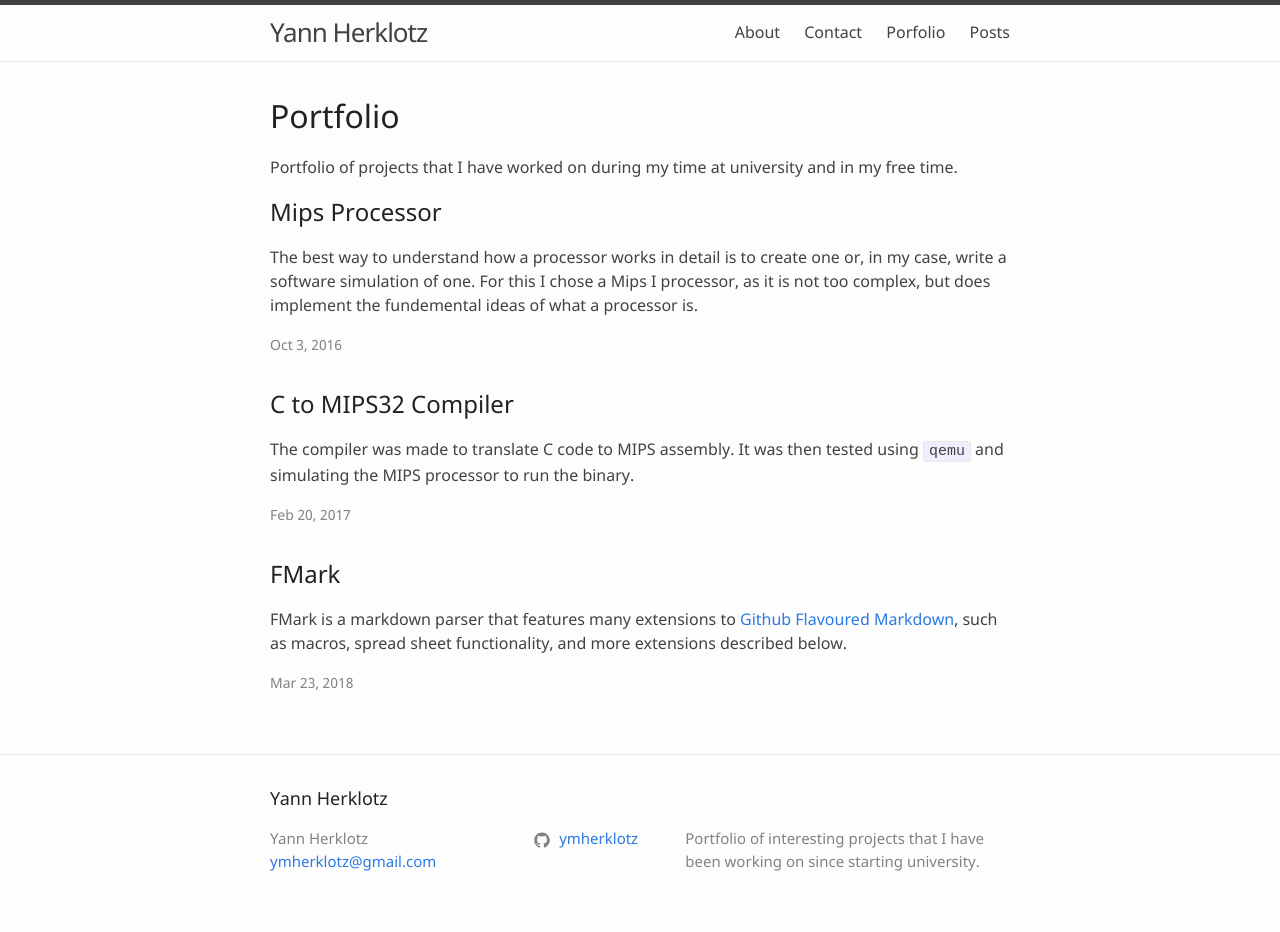
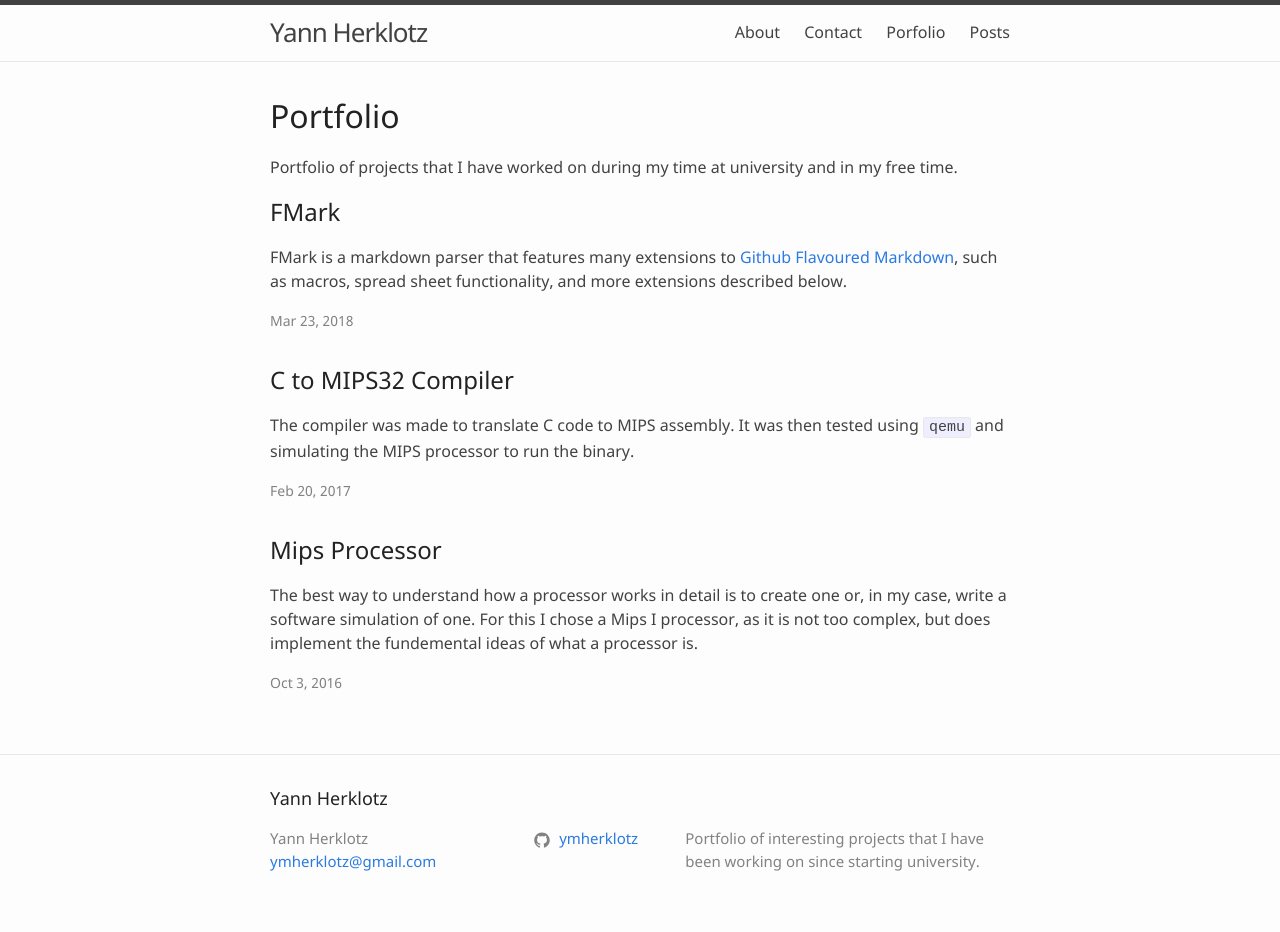
Before and after one commit to ymherklotz/website-imperial, a Jekyll site: the page built from portfolio.md, in a window 1280 px wide. Built offline with Jekyll 4.4.1, drawn with Linux system fonts in a browser that asks for light colours.

Commit message:
Making posts reverse

```diff
--- a/_layouts/.#portfolio.html
+++ /dev/null
@@ -1 +0,0 @@
-yannherklotz@yann-arch.530:1522182700
--- a/_layouts/portfolio.html
+++ b/_layouts/portfolio.html
@@ -7,7 +7,8 @@ layout: default
   {{ content }}
 
   <ul class="post-list">
-    {% for post in site.portfolio %}
+    {% assign portfolio_reverse = site.portfolio | reverse %}
+    {% for post in portfolio_reverse %}
 
     <li>
       <div class="post-clickable" onclick="location.href='{{ post.url | relative_url }}';">
--- a/_layouts/posts.html
+++ b/_layouts/posts.html
@@ -7,7 +7,8 @@ layout: default
   {{ content }}
 
   <ul class="post-list">
-    {% for post in site.posts %}
+    {% assign post_reverse = site.posts | reverse %}
+    {% for post in post_reverse %}
       <li>
         <a class="post-link" href="{{ post.url | relative_url }}">
           <h3>{{ post.title | escape }}</h3>
```
